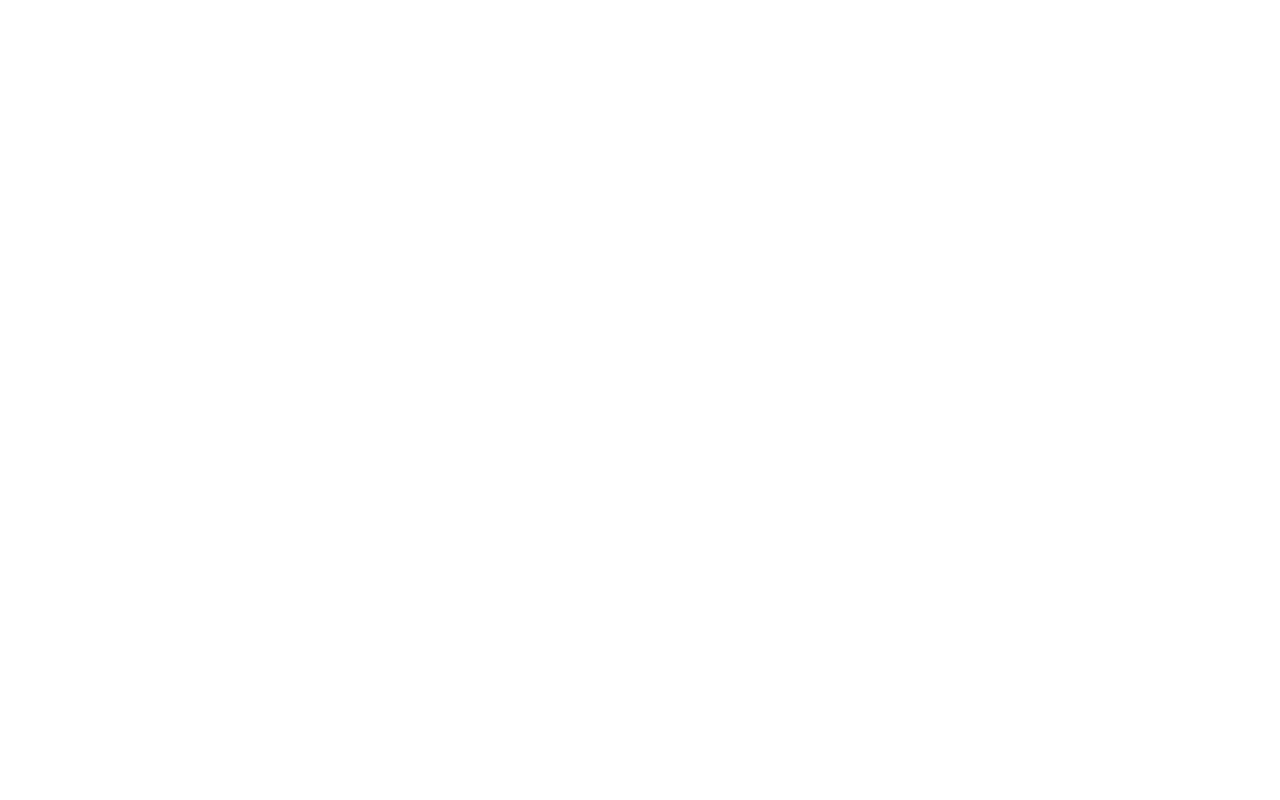
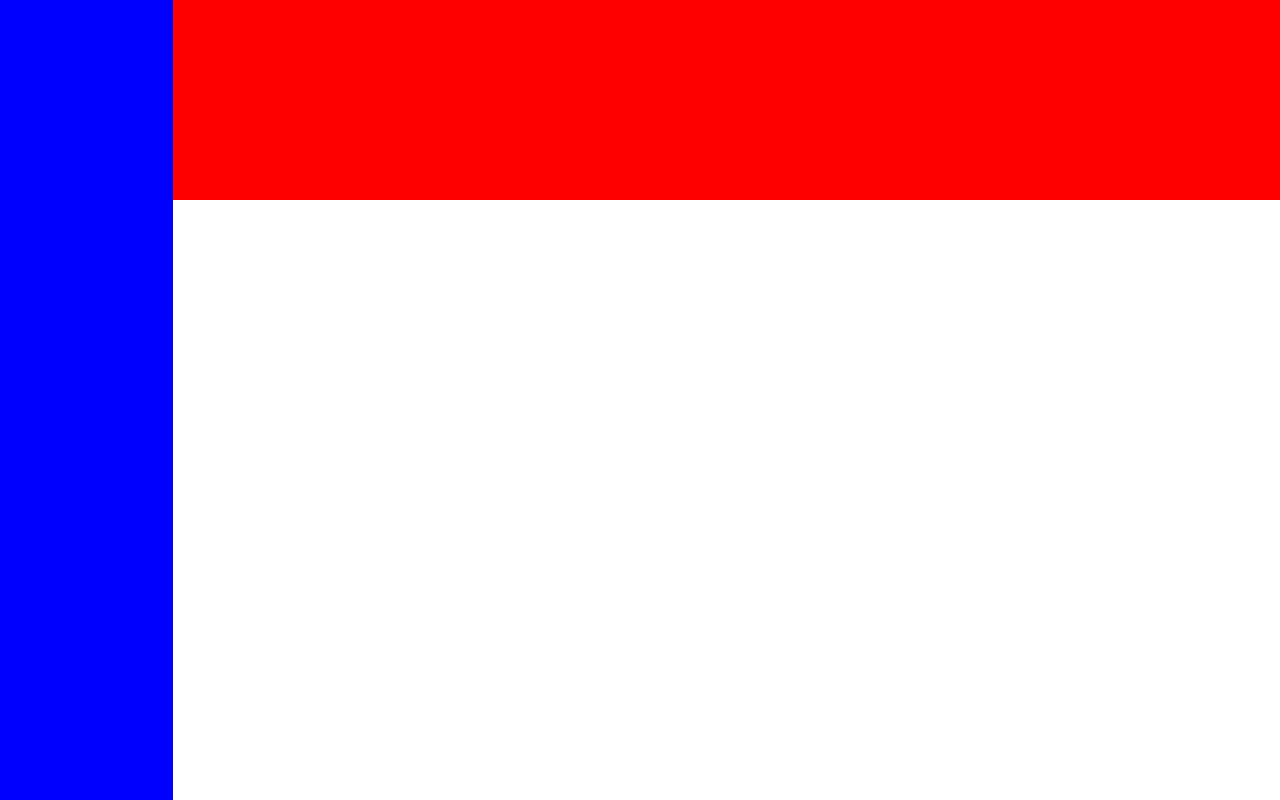
Before and after one commit to tim-tersigni/admin-dashboard, a plain HTML site: page index.html in a window 1280 px wide. Drawn offline with Linux system fonts and the light colour scheme.

Commit message:
Begin basic layout

```diff
--- a/Styles/style.css
+++ b/Styles/style.css
@@ -0,0 +1,15 @@
+body {
+  display: flex;
+}
+
+header {
+  width: 100%;
+  height: 200px;
+  background-color: red;
+}
+
+.sidebar {
+  width: 200px;
+  height: 100vh;
+  background-color: blue;
+}
--- a/index.html
+++ b/index.html
@@ -9,8 +9,8 @@
   <link rel="stylesheet" href="Styles/style.css">
 </head>
 <body>
+  <div class="sidebar"></div>
   <header></header>
-  <div class="sidebar"></div>
   <main></main>
 </body>
 </html>
```
